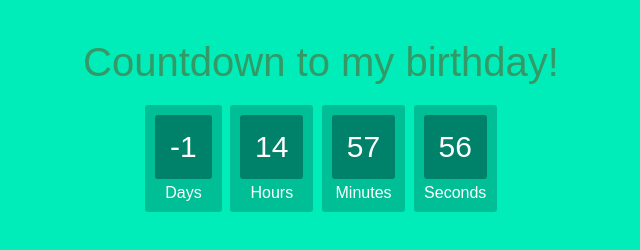
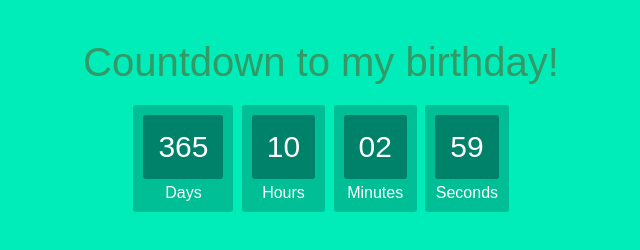
Before and after one commit to noah-grocery/countdown-to-birthday, a plain HTML site: page index.html in a window 1280 px wide. Shown: the whole page, without its empty margins (319-959 px from the left). Drawn offline with Linux system fonts and the light colour scheme.

Commit message:
Update index.html

```diff
--- a/index.html
+++ b/index.html
@@ -109,7 +109,7 @@ function initializeClock(id, endtime) {
   const timeinterval = setInterval(updateClock, 1000);
 }
 
-const deadline = 'April 16 2023';
+const deadline = 'April 16 2024';
 initializeClock('clockdiv', deadline);
     </script>
   </body>
```
